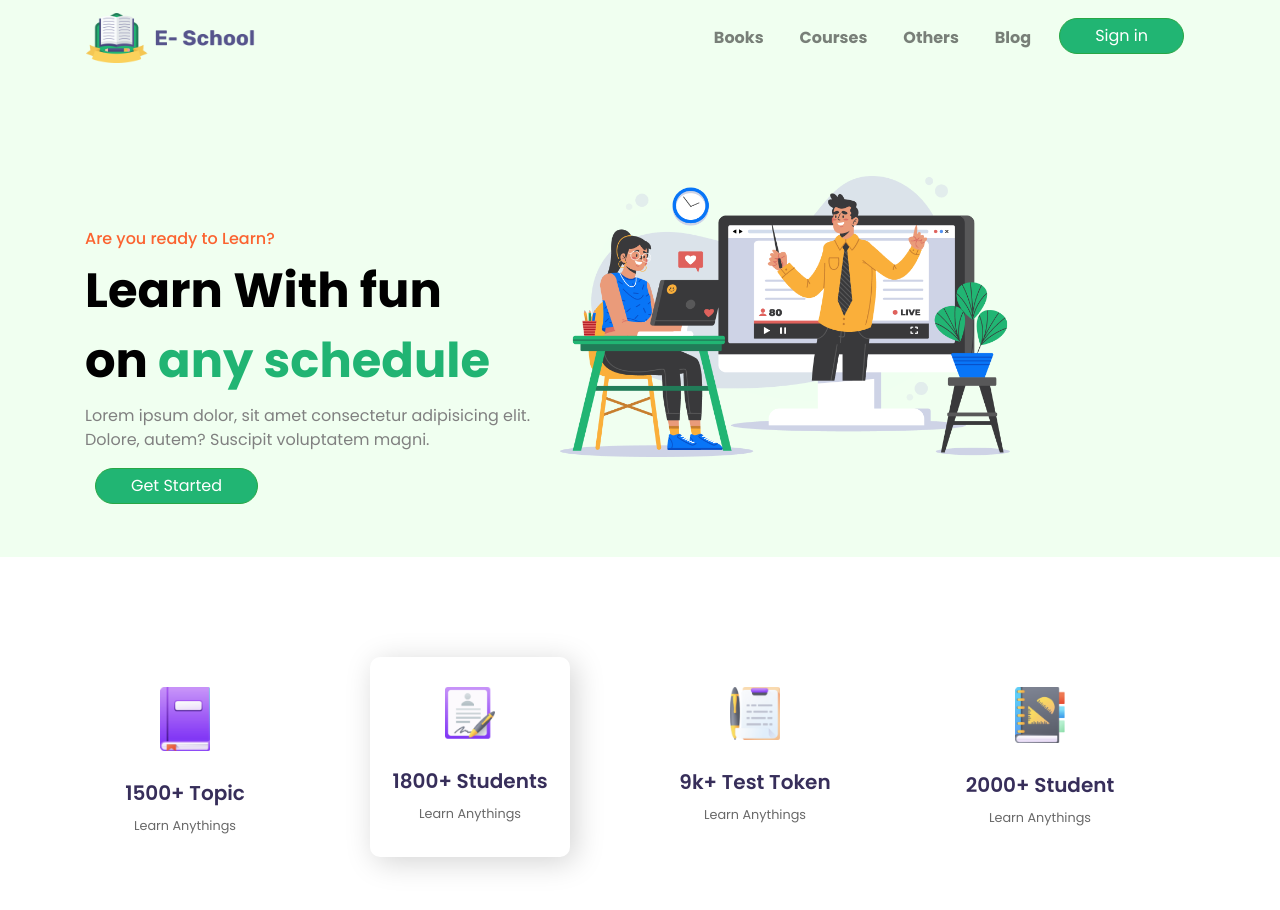
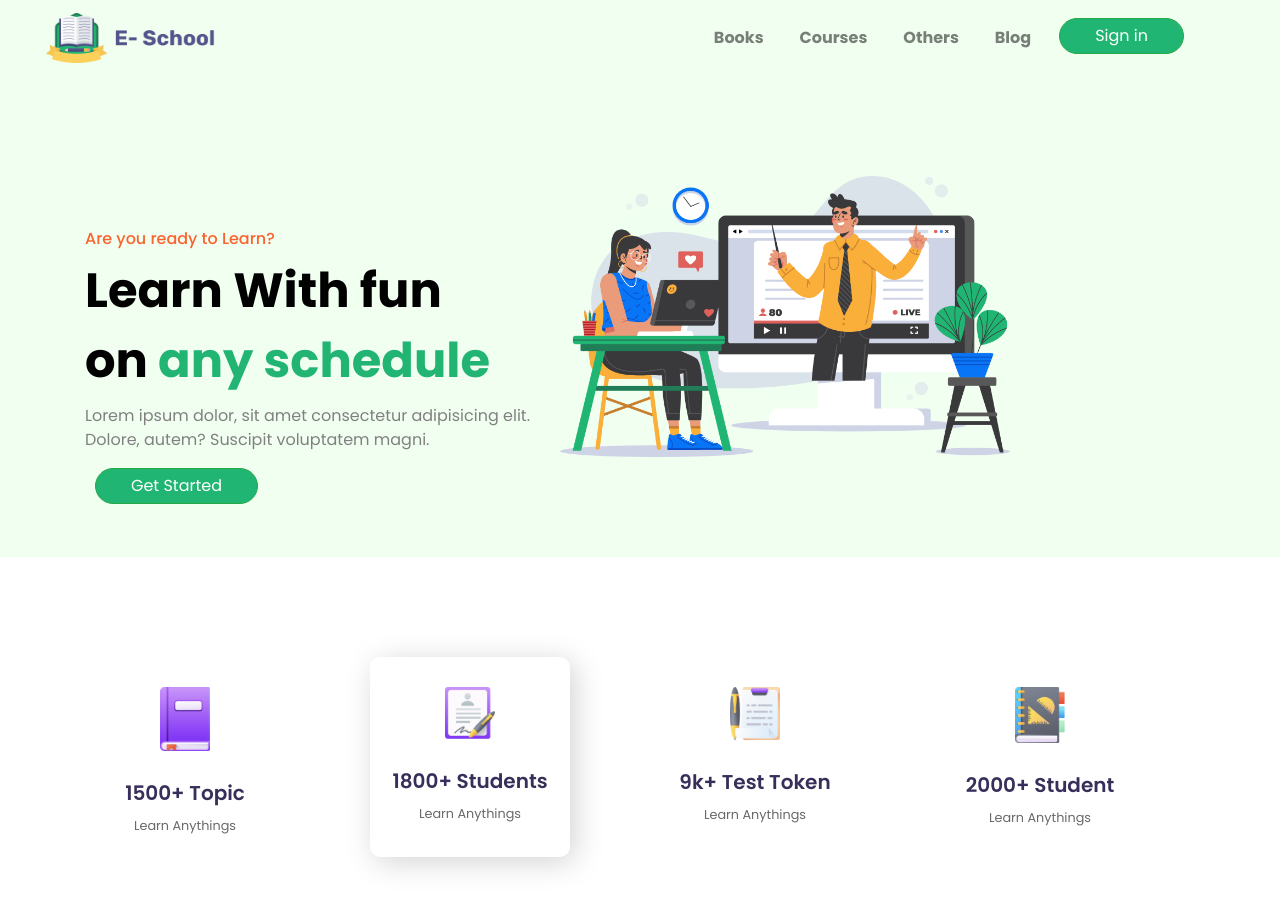
Before and after one commit to Rayhan0Islam0Shagor/my-school, a plain HTML site: page index.html in a window 1280 px wide. Shown: the top 910 px of the page. Drawn offline with nearby package versions, Linux system fonts and the light colour scheme.

Commit message:
fix margin

```diff
--- a/style.css
+++ b/style.css
@@ -7,7 +7,7 @@ body{
 .icon a img{
     height: 50px;
     width: 170px;
-    margin-left: 70px;
+    margin-left: 30px;
 }
 .navbr{
     margin-right: 70px;
```
Also changed, not shown: index.html (+0 -1 lines).
